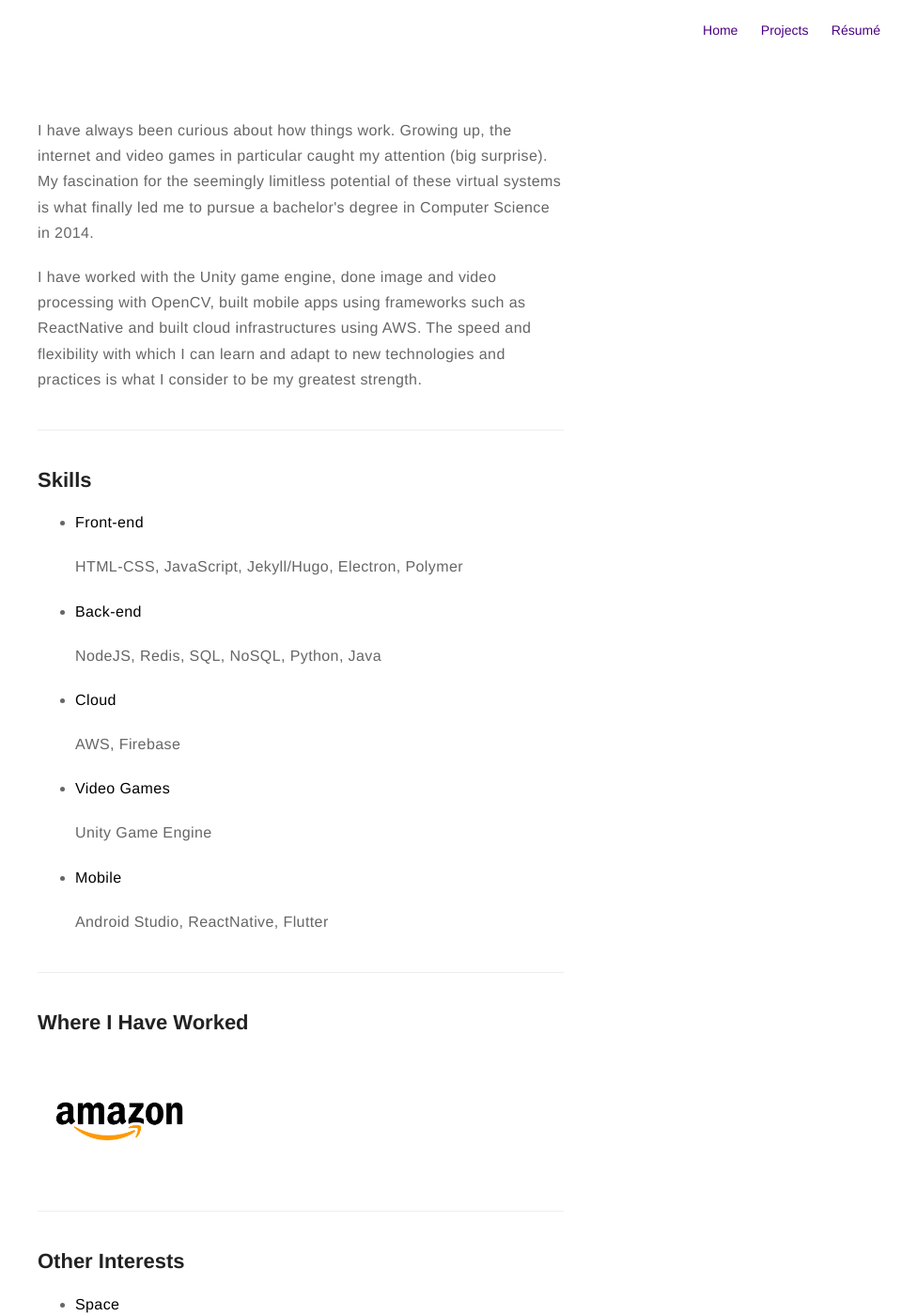
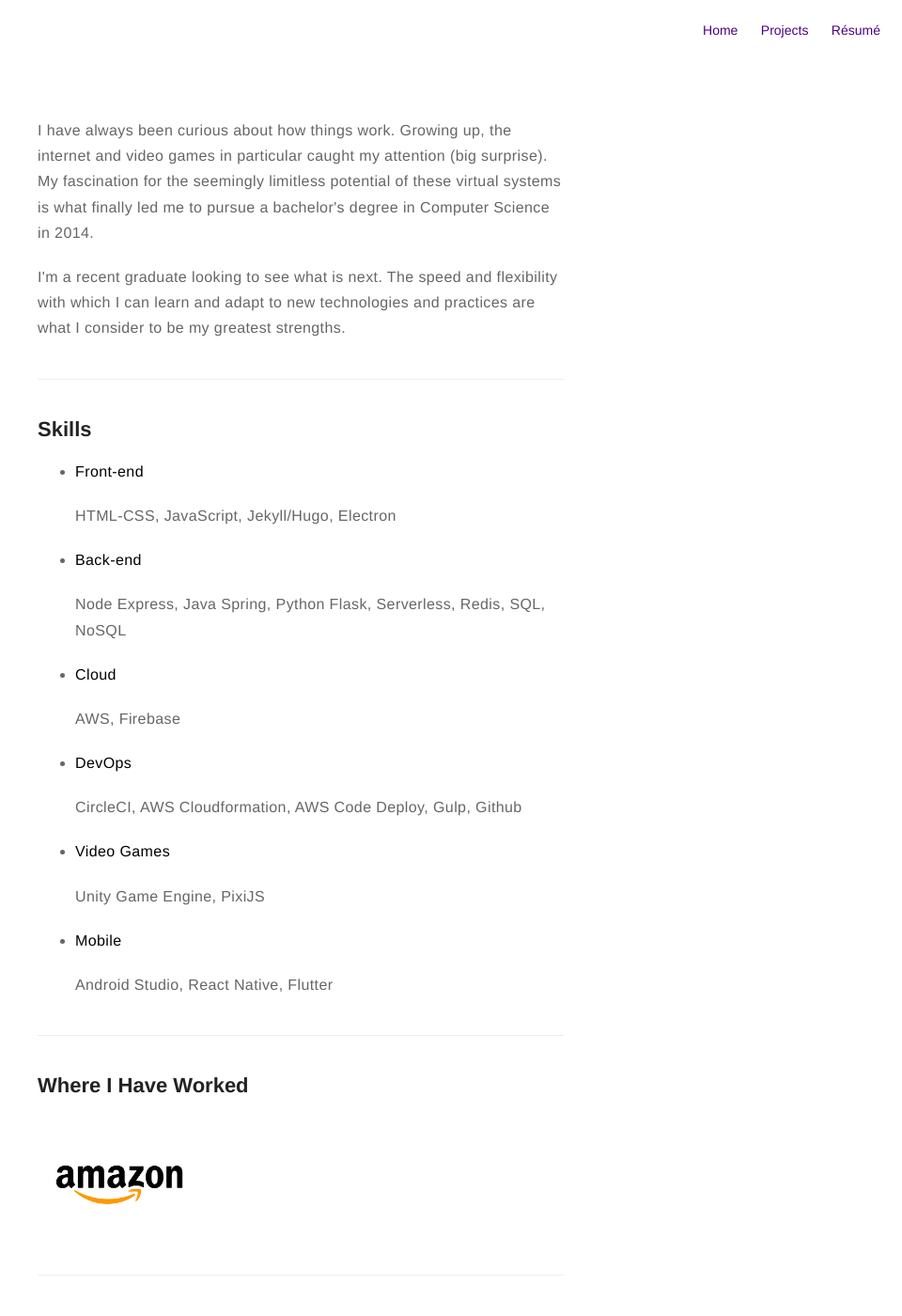
Before and after one commit to SethStalley/sethstalley.github.io, a Jekyll site: the page built from about.md, in a window 1280 px wide and 1400 px high. Shown: the whole window at 94% size, without its empty margins (320-1280 px from the left). Built offline with Jekyll 4.4.1, drawn with Linux system fonts in a browser that asks for light colours.

Commit message:
Added resume as JSON.

```diff
--- a/_config.yml
+++ b/_config.yml
@@ -14,7 +14,7 @@ picture: assets/images/profile.jpg
 # and specify source (external or local).
 resume: true
 resume-external: true
-resume-url: https://drive.google.com/file/d/13t0Yb62oykQzUKXSYKAa-MRG_xZPRqdx/view?usp=sharing
+resume-url: https://registry.jsonresume.org/sethstalley?theme=elegant
 
 url: https://sethstalley.com
 
--- a/about.md
+++ b/about.md
@@ -5,8 +5,7 @@ layout: page
 
 <p>I have always been curious about how things work. Growing up, the internet and video games in particular caught my attention (big surprise). My fascination for the seemingly limitless potential of these virtual systems is what finally led me to pursue a bachelor's degree in Computer Science in 2014.</p>
 
-<p>I have worked with the Unity game engine, done image and video processing with OpenCV, built mobile apps using frameworks such as ReactNative and built cloud infrastructures using AWS.
-The speed and flexibility with which I can learn and adapt to new technologies and practices is what I consider to be my greatest strength.</p>
+<p>I'm a recent graduate looking to see what is next. The speed and flexibility with which I can learn and adapt to new technologies and practices are what I consider to be my greatest strengths.</p>
 
 ---
 
@@ -14,23 +13,27 @@ The speed and flexibility with which I can learn and adapt to new technologies a
 
 * **Front-end**
 
-    HTML-CSS, JavaScript, Jekyll/Hugo, Electron, Polymer
+    HTML-CSS, JavaScript, Jekyll/Hugo, Electron
 
 * **Back-end**
 
-    NodeJS, Redis, SQL, NoSQL, Python, Java
+    Node Express, Java Spring, Python Flask, Serverless, Redis, SQL, NoSQL
 
 * **Cloud**
 
     AWS, Firebase
 
+* **DevOps**
+
+    CircleCI, AWS Cloudformation, AWS Code Deploy, Gulp, Github
+
 * **Video Games**
 
-    Unity Game Engine
+    Unity Game Engine, PixiJS
 
 * **Mobile**
 
-    Android Studio, ReactNative, Flutter
+    Android Studio, React Native, Flutter
 
 ---
 
```
Also changed, not shown: resume/resume.json (added, +173 -0 lines).
